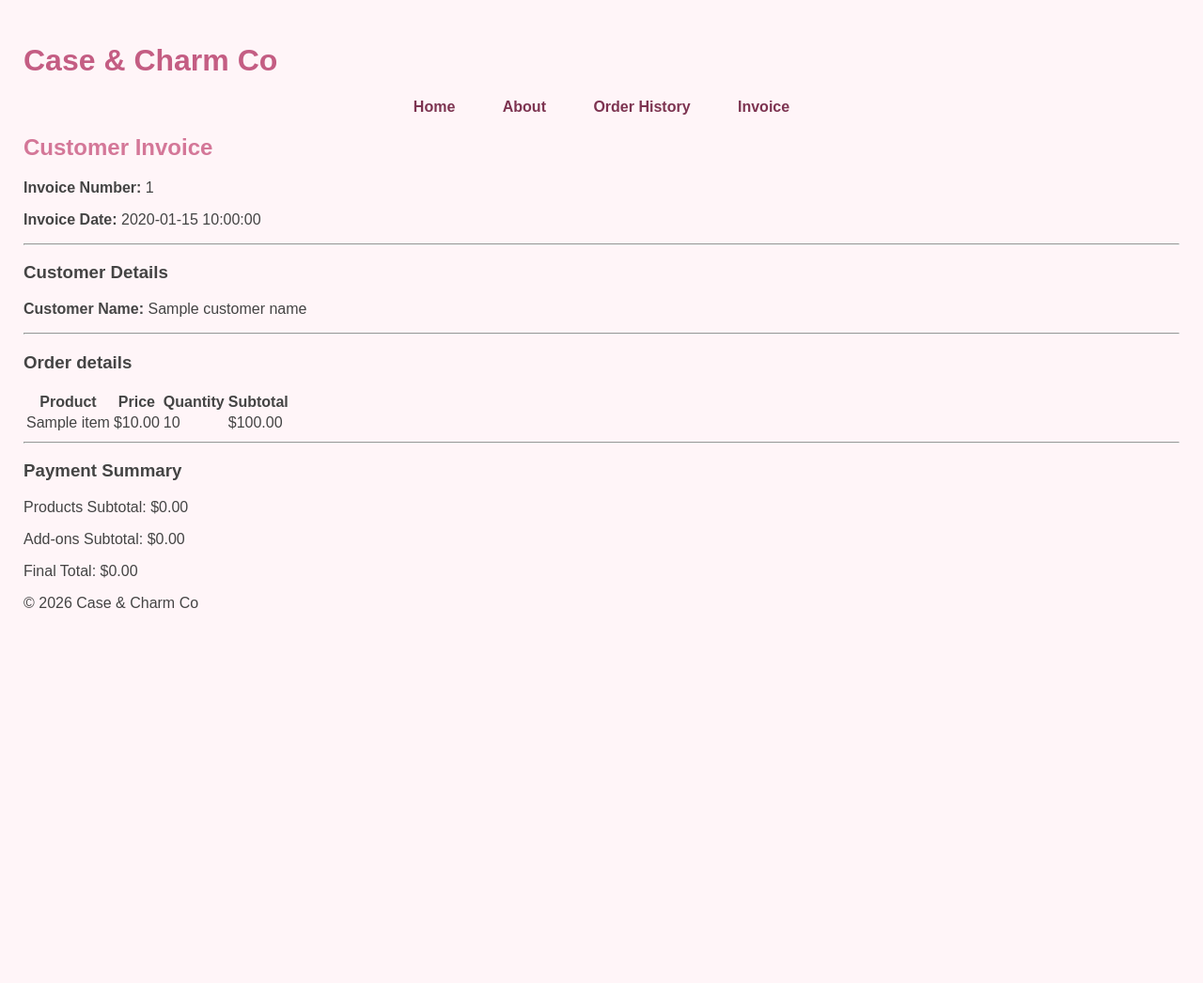
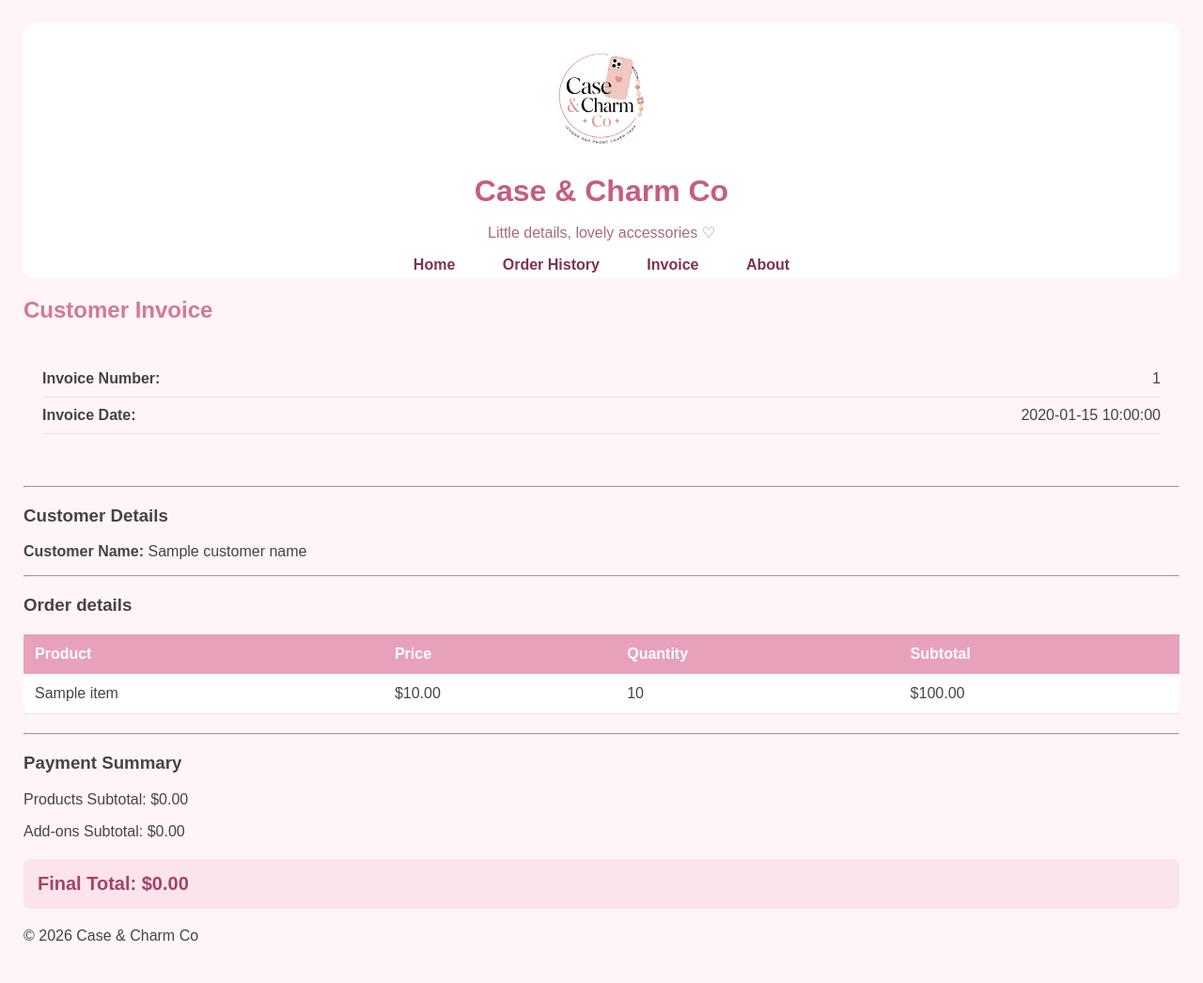
Before and after one commit to gursimrran/AS91896---AS91897--asses, a Flask app: template templates/invoice.html in a window 1280 px wide. Shown: the whole page at 94% size. Before the commit the page ends 647 px from the top, so only its background shows below. Run offline with Flask 3, Linux system fonts and the light colour scheme; the template is opened without the code that fills it: most values are stand-ins (such as "Sample title", 1, 10 or a date in 2020).

Commit message:
Added an About page and improved invoice  and about page styling

```diff
--- a/static/css/style.css
+++ b/static/css/style.css
@@ -235,3 +235,63 @@ nav a:hover {
     margin-top: 5px;
     margin-bottom: 5px;
 }
+
+.invoice-details {
+    background-color: #fff5f8;
+    padding: 20px;
+    border-radius: 10px;
+    margin-bottom: 25px;
+}
+
+.invoice-details p {
+    margin: 10px 0;
+}
+
+table {
+    width: 100%;
+    border-collapse: collapse;
+    margin: 20px 0;
+    background-color: white;
+}
+
+th {
+    background-color: #e8a1ba;
+    color: white;
+    padding: 12px;
+    text-align: left;
+}
+
+td {
+    padding: 12px;
+    border-bottom: 1px solid #f2dce4;
+}
+
+.invoice-details,
+table {
+    border-radius: 10px;
+}
+
+.final-total {
+    background-color: #fce4ec;
+    color: #a34468;
+    padding: 15px;
+    border-radius: 8px;
+    font-size: 20px;
+    font-weight: bold;
+}
+
+.invoice-details p {
+    display: flex;
+    justify-content: space-between;
+    align-items: center;
+    border-bottom: 1px solid #f2dce4;
+    padding-bottom: 10px;
+}
+
+.about-content {
+    background-color: white;
+    padding: 25px;
+    border-radius: 12px;
+    margin: 30px auto;
+    max-width: 850px;
+}
--- a/templates/base.html
+++ b/templates/base.html
@@ -9,13 +9,18 @@
 </head>
 <body>
 
-    <header>
+    <header class="site-header">
+        <img src="{{ url_for('static', filename='images/logo.png') }}"
+             alt="Case & Charm Co Logo" class="logo">
+
         <h1>Case & Charm Co</h1>
+        <p>Little details, lovely accessories ♡</p>
+
         <nav>
             <a href="{{ url_for('index') }}">Home</a>
+            <a href="{{ url_for('order_history') }}">Order History</a>
+            <a href="{{ url_for('view_invoice') }}">Invoice</a>
             <a href="{{ url_for('about') }}">About</a>
-            <a href="{{ url_for('order_history')}}">Order History</a>
-            <a href="{{url_for('view_invoice') }}">Invoice</a>
         </nav>
     </header>
 
--- a/templates/invoice.html
+++ b/templates/invoice.html
@@ -42,6 +42,5 @@
 
 <p>Products Subtotal: ${{ '%.2f'  % product_subtotal }}</p>
 <p>Add-ons Subtotal:  ${{ '%.2f'  % addon_subtotal }}</p>
-<p>Final Total: ${{ '%.2f'  % cart_total }}</p>
-
+<p class="final-total">Final Total: ${{ '%.2f' % cart_total }}</p>
 {% endblock %}
```
Also changed, not shown: templates/about.html (+29 -6 lines), templates/index1.html (+1 -17 lines).
